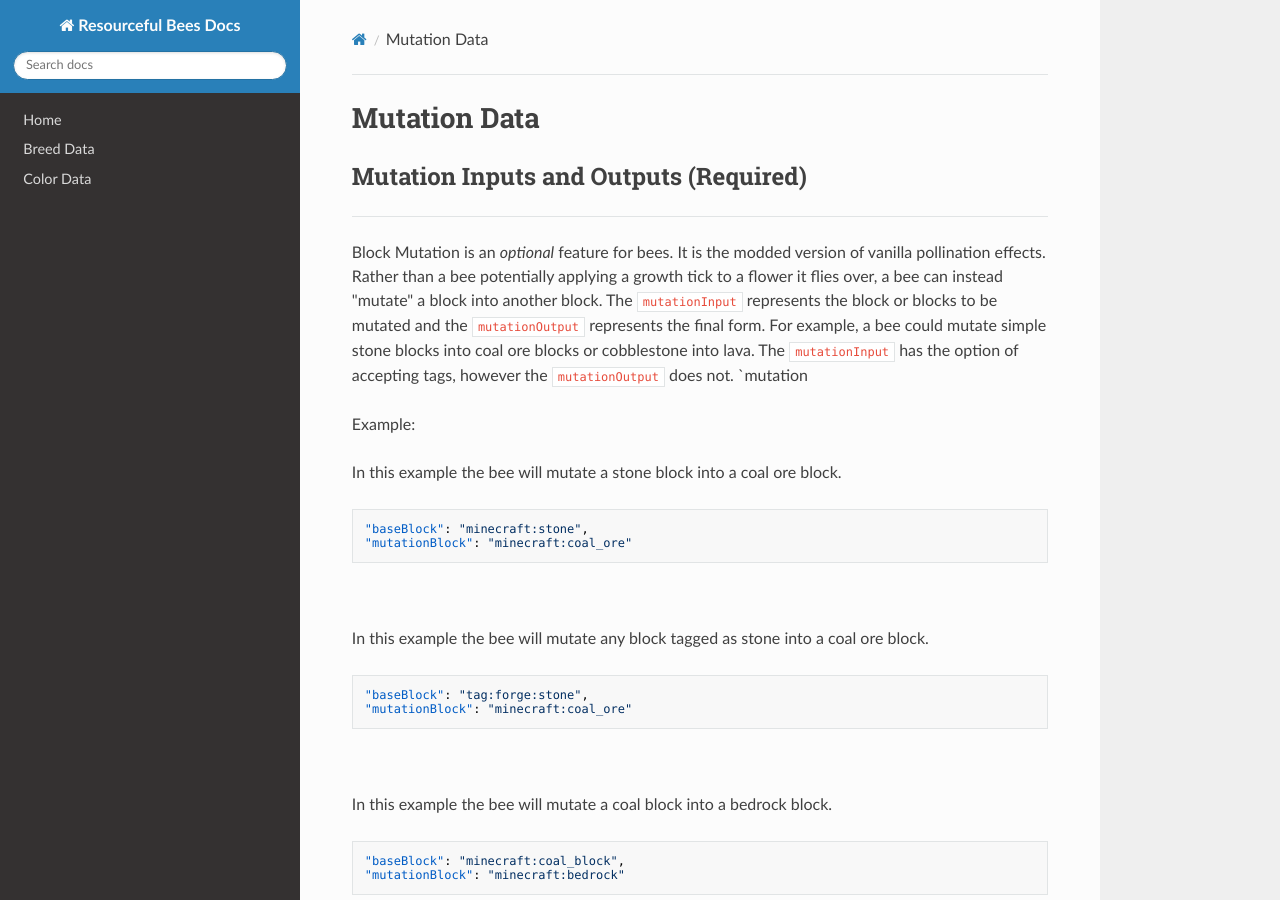
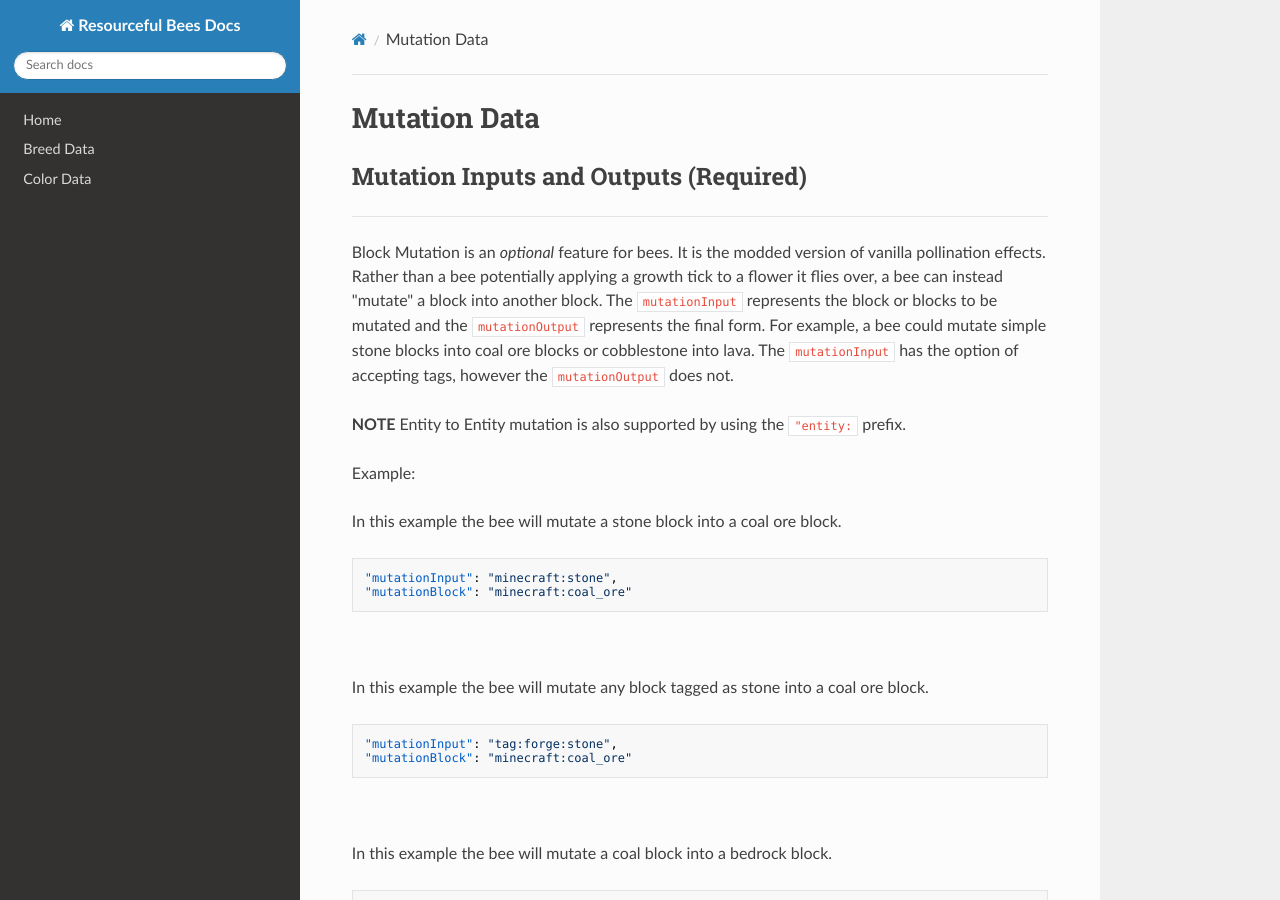
Before and after one commit to Team-Resourceful/ResourcefulBeesDocs, an MkDocs documentation site: the page built from docs/bee_data/mutation_data.md, in a window 1280 px wide and 900 px high. Built offline with MkDocs 1.6.1, drawn with Linux system fonts in a browser that asks for light colours; nearby versions of some CDN libraries.

Commit message:
docs/bee_data/mutation_data.md updated from https://stackedit.io/

````diff
--- a/docs/bee_data/mutation_data.md
+++ b/docs/bee_data/mutation_data.md
@@ -3,27 +3,29 @@
 ## **Mutation Inputs and Outputs** (Required)
 ***
 
-Block Mutation is an *optional* feature for bees. It is the modded version of vanilla pollination effects. Rather than a bee potentially applying a growth tick to a flower it flies over, a bee can instead "mutate" a block into another block. The `mutationInput` represents the block or blocks to be mutated and the `mutationOutput` represents the final form. For example, a bee could mutate simple stone blocks into coal ore blocks or cobblestone into lava. The `mutationInput` has the option of accepting tags, however the `mutationOutput` does not. `mutation
+Block Mutation is an *optional* feature for bees. It is the modded version of vanilla pollination effects. Rather than a bee potentially applying a growth tick to a flower it flies over, a bee can instead "mutate" a block into another block. The `mutationInput` represents the block or blocks to be mutated and the `mutationOutput` represents the final form. For example, a bee could mutate simple stone blocks into coal ore blocks or cobblestone into lava. The `mutationInput` has the option of accepting tags, however the `mutationOutput` does not.
+
+**NOTE** Entity to Entity mutation is also supported by using the `"entity:` prefix.
 
 Example:
 
 In this example the bee will mutate a stone block into a coal ore block.<br>
 ```json
-"baseBlock": "minecraft:stone",
+"mutationInput": "minecraft:stone",
 "mutationBlock": "minecraft:coal_ore"
 ```
 <br>
 
 In this example the bee will mutate any block tagged as stone into a coal ore block.<br>
 ```json
-"baseBlock": "tag:forge:stone",
+"mutationInput": "tag:forge:stone",
 "mutationBlock": "minecraft:coal_ore"
 ```
 <br>
 
 In this example the bee will mutate a coal block into a bedrock block.<br>
 ```json
-"baseBlock": "minecraft:coal_block",
+"mutationInput": "minecraft:coal_block",
 "mutationBlock": "minecraft:bedrock"
 ```
 <br>
````
Also changed, not shown: other parts of docs/bee_data/mutation_data.md (+1 -1 lines).
